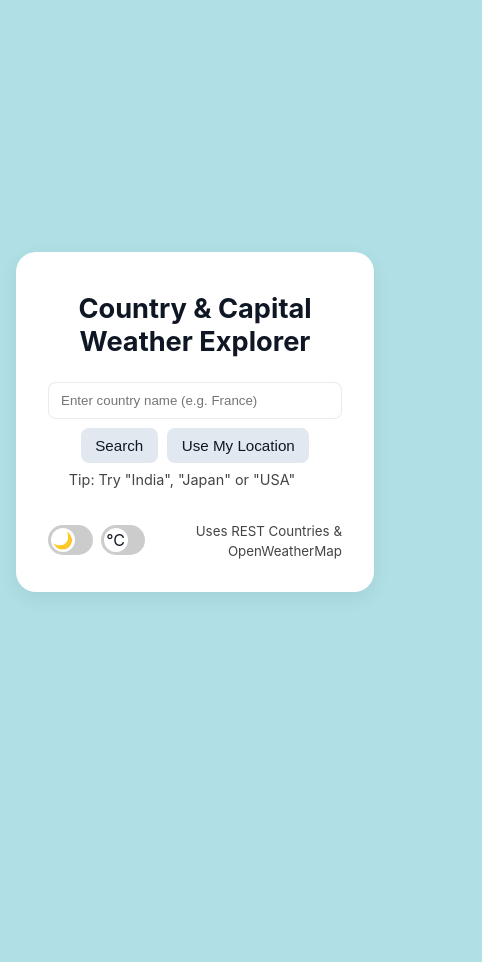
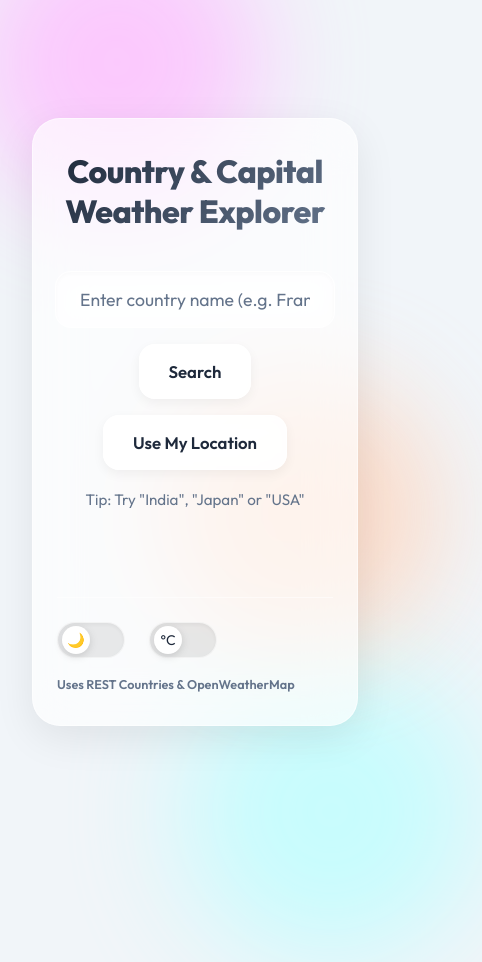
Before and after one commit to HeX-ecutioner/country-capital-weather-explorer, a website with bundled scripts: page index.html in a window 390 px wide. Shown: the whole page, 482 px wide, since content can reach past the window. Before the commit the page ends 844 px from the top, so only its background shows below. Built offline with nearby package versions, Linux system fonts and the light colour scheme.

Commit message:
💄 Overhaul UI with glassmorphism, animated blobs, and a modernized typography system

```diff
--- a/index.html
+++ b/index.html
@@ -8,10 +8,21 @@
     <title>Country & Capital Weather Explorer</title>
 
     <link rel="icon" href="./assets/favicon.png">
+
+    <!-- Google Fonts -->
+    <link rel="preconnect" href="https://fonts.googleapis.com">
+    <link rel="preconnect" href="https://fonts.gstatic.com" crossorigin>
+    <link href="https://fonts.googleapis.com/css2?family=Outfit:wght@300;400;600;800&display=swap" rel="stylesheet">
+
     <link rel="stylesheet" href="styles.css">
 </head>
 
 <body>
+    <!-- Background Animated Blobs -->
+    <div class="blob blob-1"></div>
+    <div class="blob blob-2"></div>
+    <div class="blob blob-3"></div>
+
     <main class="main-container">
         <div class="central-card">
             <header>
@@ -36,6 +47,7 @@
             </section>
 
             <div class="bottom-row">
+                <div class="switch-container">
                     <div id="darkModeSwitch" title="Switch to Dark Mode">
                         <div class="slider">
                             <span class="icon">🌙</span>
@@ -44,6 +56,7 @@
                     <div id="tempUnitSwitch" title="Switch to Fahrenheit">
                         <div class="slider">
                             <span class="icon">°C</span>
+                        </div>
                     </div>
                 </div>
                 <footer class="footer">
--- a/styles.css
+++ b/styles.css
@@ -1,71 +1,141 @@
+@import url('https://fonts.googleapis.com/css2?family=Outfit:wght@300;400;600;800&display=swap');
+
 :root {
-    --bg: powderblue;
-    --card: #fff;
-    --text: #0f1724;
-    --muted: #444;
-    --accent: #0077b6;
-    --shadow: 0 6px 18px rgba(15, 23, 36, .08);
+    --bg-color: #f1f5f9;
+    --text-color: #1e293b;
+    --text-muted: #64748b;
+
+    /* Light Mode Glass */
+    --glass-bg: rgba(255, 255, 255, 0.65);
+    --glass-border: rgba(255, 255, 255, 0.5);
+    --glass-shadow: 0 12px 40px rgba(0, 0, 0, 0.08);
+
+    /* Inputs & Buttons */
+    --input-bg: rgba(255, 255, 255, 0.5);
+    --btn-bg: rgba(255, 255, 255, 0.85);
+    --btn-hover: #ffffff;
+
+    /* Blobs */
+    --blob-1: #ffb6ff;
+    --blob-2: #b6ffff;
+    --blob-3: #ffd1b6;
+}
+
+body.dark {
+    --bg-color: #0f172a;
+    --text-color: #f8fafc;
+    --text-muted: #94a3b8;
+
+    /* Dark Mode Glass */
+    --glass-bg: rgba(30, 41, 59, 0.55);
+    --glass-border: rgba(255, 255, 255, 0.15);
+    --glass-shadow: 0 12px 40px rgba(0, 0, 0, 0.35);
+
+    /* Inputs & Buttons */
+    --input-bg: rgba(0, 0, 0, 0.25);
+    --btn-bg: rgba(51, 65, 85, 0.85);
+    --btn-hover: rgba(71, 85, 105, 1);
+
+    /* Dark Blobs */
+    --blob-1: #6d28d9;
+    --blob-2: #0369a1;
+    --blob-3: #9f1239;
 }
 
 * {
     box-sizing: border-box;
+    margin: 0;
+    padding: 0;
 }
 
 body {
-    margin: 0;
     height: 100%;
-    font-family: Inter, system-ui, sans-serif;
-    background: var(--bg);
-    color: var(--text);
+    min-height: 100vh;
+    font-family: 'Outfit', system-ui, sans-serif;
+    background: var(--bg-color);
+    color: var(--text-color);
+    overflow-x: hidden;
+    position: relative;
+    transition: background 0.6s cubic-bezier(0.4, 0, 0.2, 1), color 0.6s ease;
 }
 
-body.dark {
-    --bg: #374151;
-    --card: #0f1724;
-    --text: #f9fafb;
-    --muted: #94a3b8;
-    --accent: #60a5fa;
-    --shadow: 0 6px 18px rgba(2, 6, 23, .6);
-}
-body.dark #darkModeSwitch,
-body.dark #tempUnitSwitch {
-    background: #8884d8;
-}
-body.dark #darkModeSwitch .slider,
-body.dark #tempUnitSwitch .slider {
-    background: #2c2c54;
-    color: #fff;
-}
-body.dark #darkModeSwitch .slider {
-    transform: translateX(30px);
-}
-body.dark button {
-    background: #0077b6;
-    color: #fff;
-}
-body.dark #geoBtn {
-    background: #4f46e5;
-    color: #fff !important;
+/* --- Animated Background Blobs --- */
+.blob {
+    position: absolute;
+    filter: blur(80px);
+    z-index: -1;
+    opacity: 0.7;
+    animation: float 20s infinite ease-in-out alternate;
+    border-radius: 50%;
 }
 
+.blob-1 {
+    width: 45vw;
+    height: 45vw;
+    background: var(--blob-1);
+    top: -10%;
+    left: -10%;
+    animation-delay: 0s;
+}
+
+.blob-2 {
+    width: 40vw;
+    height: 40vw;
+    background: var(--blob-2);
+    bottom: -10%;
+    right: -10%;
+    animation-delay: -5s;
+}
+
+.blob-3 {
+    width: 35vw;
+    height: 35vw;
+    background: var(--blob-3);
+    top: 40%;
+    left: 40%;
+    animation-delay: -10s;
+}
+
+@keyframes float {
+    0% {
+        transform: translate(0, 0) scale(1) rotate(0deg);
+    }
+
+    50% {
+        transform: translate(10vw, 5vw) scale(1.1) rotate(180deg);
+    }
+
+    100% {
+        transform: translate(-5vw, 15vw) scale(0.9) rotate(360deg);
+    }
+}
+
+/* --- Layout --- */
 .main-container {
     display: flex;
     justify-content: center;
     align-items: center;
     min-height: 100vh;
-    padding: 1rem;
+    padding: 2rem;
+    position: relative;
+    z-index: 1;
 }
 
+/* --- Glassmorphic Card --- */
 .central-card {
-    background: var(--card);
-    border-radius: 20px;
-    padding: 2rem;
-    box-shadow: var(--shadow);
+    background: var(--glass-bg);
+    backdrop-filter: blur(24px);
+    -webkit-backdrop-filter: blur(24px);
+    border: 1px solid var(--glass-border);
+    border-radius: 28px;
+    padding: 3rem;
+    box-shadow: var(--glass-shadow);
     width: 100%;
-    max-width: 650px;
+    max-width: 800px;
     display: flex;
     flex-direction: column;
-    gap: 1rem;
+    gap: 2rem;
+    transition: all 0.5s ease;
 }
 
 header {
@@ -73,146 +143,285 @@ header {
 }
 
 .title {
-    font-size: 1.7rem;
-    margin: 0.5rem 0;
+    font-size: 2.6rem;
+    font-weight: 800;
+    margin-bottom: 0.5rem;
+    background: linear-gradient(135deg, var(--text-color), var(--text-muted));
+    background-clip: text;
+    -webkit-background-clip: text;
+    -webkit-text-fill-color: transparent;
+    letter-spacing: -0.5px;
+}
+
+/* --- Search Area --- */
+.search-area {
+    display: flex;
+    flex-direction: column;
+    gap: 0.8rem;
 }
 
 .search-area .row {
     display: flex;
     justify-content: center;
-    gap: 0.6rem;
+    gap: 1rem;
     flex-wrap: wrap;
 }
 
 input[type="text"] {
-    width: 300px;
-    max-width: 100%;
-    padding: 0.6rem 0.75rem;
-    border-radius: 8px;
-    border: 1px solid rgba(0, 0, 0, 0.08);
-    transition: 0.3s;
+    flex: 1;
+    min-width: 280px;
+    padding: 1rem 1.5rem;
+    border-radius: 16px;
+    border: 1px solid var(--glass-border);
+    background: var(--input-bg);
+    color: var(--text-color);
+    font-size: 1.1rem;
+    font-family: 'Outfit', sans-serif;
+    outline: none;
+    transition: all 0.3s cubic-bezier(0.4, 0, 0.2, 1);
+    backdrop-filter: blur(12px);
+    -webkit-backdrop-filter: blur(12px);
+    box-shadow: inset 0 2px 4px rgba(0, 0, 0, 0.02);
 }
-input[type="text"]:hover {
-    transform: scale(1.02);
-    box-shadow: 0 0 8px rgba(14, 165, 233, 0.4);
+
+input[type="text"]::placeholder {
+    color: var(--text-muted);
+}
+
+input[type="text"]:focus {
+    transform: translateY(-2px);
+    box-shadow: 0 8px 24px rgba(0, 0, 0, 0.08), inset 0 2px 4px rgba(0, 0, 0, 0.02);
+    border-color: rgba(255, 255, 255, 0.8);
+    background: rgba(255, 255, 255, 0.7);
+}
+
+body.dark input[type="text"]:focus {
+    border-color: rgba(255, 255, 255, 0.3);
+    background: rgba(0, 0, 0, 0.4);
 }
 
 button {
-    padding: 0.55rem 0.9rem;
-    border-radius: 8px;
-    font-size: 0.95rem;
-    border: none;
-    background: #e2e8f0;
-    color: #0f1724;
-    transition: 0.25s;
+    padding: 1rem 1.8rem;
+    border-radius: 16px;
+    font-size: 1.05rem;
+    font-weight: 600;
+    font-family: 'Outfit', sans-serif;
+    border: 1px solid var(--glass-border);
+    background: var(--btn-bg);
+    color: var(--text-color);
+    cursor: pointer;
+    transition: all 0.3s cubic-bezier(0.4, 0, 0.2, 1);
+    backdrop-filter: blur(12px);
+    -webkit-backdrop-filter: blur(12px);
+    box-shadow: 0 4px 12px rgba(0, 0, 0, 0.05);
 }
-button[title] {
-    background: #e2e8f0;
-    color: var(--text);
+
+button:hover {
+    transform: translateY(-4px);
+    background: var(--btn-hover);
+    box-shadow: 0 12px 24px rgba(0, 0, 0, 0.1);
 }
-button:hover {
-    transform: scale(1.05);
-    filter: brightness(1.1);
-}
+
 button:active {
-    transform: scale(0.96);
-    filter: brightness(0.9);
+    transform: translateY(1px);
+    box-shadow: 0 2px 8px rgba(0, 0, 0, 0.1);
 }
 
 .hint {
-    margin: 0.5rem 0 0 1.3rem;
-    color: var(--muted);
-    font-size: 0.9rem;
+    text-align: center;
+    color: var(--text-muted);
+    font-size: 0.95rem;
+    margin-top: 0.4rem;
+    font-weight: 500;
 }
 
+/* --- Result Panels --- */
 .loading {
     text-align: center;
-    padding: 1.5rem;
+    padding: 3rem;
     font-weight: 600;
-    color: var(--muted);
+    font-size: 1.3rem;
+    color: var(--text-color);
+    animation: pulse 1.5s infinite alternate;
+}
+
+@keyframes pulse {
+    from {
+        opacity: 0.4;
+        transform: scale(0.98);
+    }
+
+    to {
+        opacity: 1;
+        transform: scale(1);
+    }
 }
 
 .hidden {
-    display: none;
+    display: none !important;
 }
 
 .result-panels {
     display: flex;
-    gap: 1rem;
+    gap: 1.5rem;
     width: 100%;
-    margin-top: 1rem;
-}
-.result-panels.hidden {
-    display: none;
 }
 
 .info-panel {
     flex: 1;
-    background: var(--card);
-    padding: 1.5rem;
-    border-radius: 16px;
-    box-shadow: var(--shadow);
+    background: var(--glass-bg);
+    backdrop-filter: blur(16px);
+    -webkit-backdrop-filter: blur(16px);
+    border: 1px solid var(--glass-border);
+    padding: 2rem;
+    border-radius: 24px;
+    box-shadow: var(--glass-shadow);
+    transition: all 0.5s cubic-bezier(0.4, 0, 0.2, 1);
 }
+
+.info-panel:hover {
+    transform: translateY(-6px);
+    box-shadow: 0 16px 48px rgba(0, 0, 0, 0.15);
+}
+
 .info-panel h2 {
-    margin-bottom: 1rem;
+    margin-bottom: 1.5rem;
+    font-size: 1.6rem;
+    font-weight: 800;
+    border-bottom: 1px solid var(--glass-border);
+    padding-bottom: 0.8rem;
+    display: flex;
+    align-items: center;
+    gap: 0.5rem;
 }
 
 .info-item {
     display: flex;
     justify-content: space-between;
-    margin-bottom: 0.5rem;
-    font-size: 1rem;
+    align-items: center;
+    margin-bottom: 1rem;
+    font-size: 1.1rem;
+    padding-bottom: 0.5rem;
+    border-bottom: 1px solid rgba(0, 0, 0, 0.03);
 }
+
+body.dark .info-item {
+    border-bottom: 1px solid rgba(255, 255, 255, 0.03);
+}
+
+.info-item:last-child {
+    border-bottom: none;
+    margin-bottom: 0;
+    padding-bottom: 0;
+}
+
 .info-item span.label {
     font-weight: 600;
+    color: var(--text-muted);
 }
 
+.info-item span.value {
+    font-weight: 600;
+    text-align: right;
+}
+
+/* --- Footer & Switches --- */
 .bottom-row {
     display: flex;
     justify-content: space-between;
     align-items: center;
-    gap: 0.5rem;
+    margin-top: 1.5rem;
+    padding-top: 1.5rem;
+    border-top: 1px solid var(--glass-border);
+    flex-wrap: wrap;
+    gap: 1rem;
+}
+
+.switch-container {
+    display: flex;
+    gap: 1.5rem;
 }
 
 #darkModeSwitch,
 #tempUnitSwitch {
-    width: 60px;
-    height: 30px;
-    background: #ccc;
-    border-radius: 30px;
+    width: 68px;
+    height: 36px;
+    background: rgba(0, 0, 0, 0.08);
+    border-radius: 36px;
     cursor: pointer;
     display: flex;
     align-items: center;
-    justify-content: flex-start;
-    padding: 0 3px;
-    transition: background 0.3s;
+    padding: 0 4px;
+    transition: all 0.4s ease;
+    border: 1px solid var(--glass-border);
+    position: relative;
+    box-shadow: inset 0 2px 4px rgba(0, 0, 0, 0.05);
 }
+
+body.dark #darkModeSwitch,
+body.dark #tempUnitSwitch {
+    background: rgba(255, 255, 255, 0.08);
+}
+
 #darkModeSwitch .slider,
 #tempUnitSwitch .slider {
-    width: 24px;
-    height: 24px;
+    width: 28px;
+    height: 28px;
     background: #fff;
     border-radius: 50%;
     display: flex;
     align-items: center;
     justify-content: center;
-    font-size: 16px;
+    font-size: 14px;
     user-select: none;
-    transition: transform 0.3s ease, background 0.3s ease;
+    transition: transform 0.5s cubic-bezier(0.68, -0.55, 0.265, 1.55);
+    box-shadow: 0 2px 8px rgba(0, 0, 0, 0.15);
+}
+
+body.dark #darkModeSwitch .slider,
+body.dark #tempUnitSwitch .slider {
+    background: #1e293b;
+    color: #fff;
+    box-shadow: 0 2px 8px rgba(0, 0, 0, 0.4);
+}
+
+body.dark #darkModeSwitch .slider {
+    transform: translateX(32px);
 }
 
 #tempUnitSwitch.active .slider {
-    transform: translateX(30px);
+    transform: translateX(32px);
 }
 
 .footer {
     text-align: right;
-    color: var(--muted);
-    margin: 0;
+    color: var(--text-muted);
+    font-size: 0.95rem;
+    font-weight: 600;
 }
 
-@media (max-width: 700px) {
+/* --- Responsive --- */
+@media (max-width: 768px) {
     .result-panels {
         flex-direction: column;
     }
+
+    .blob {
+        filter: blur(50px);
+    }
+
+    .blob-1,
+    .blob-2,
+    .blob-3 {
+        width: 70vw;
+        height: 70vw;
+    }
+
+    .central-card {
+        padding: 2rem 1.5rem;
+    }
+
+    .title {
+        font-size: 2rem;
+    }
 }
```
Lines whose indentation alone changed are shown as unchanged.
